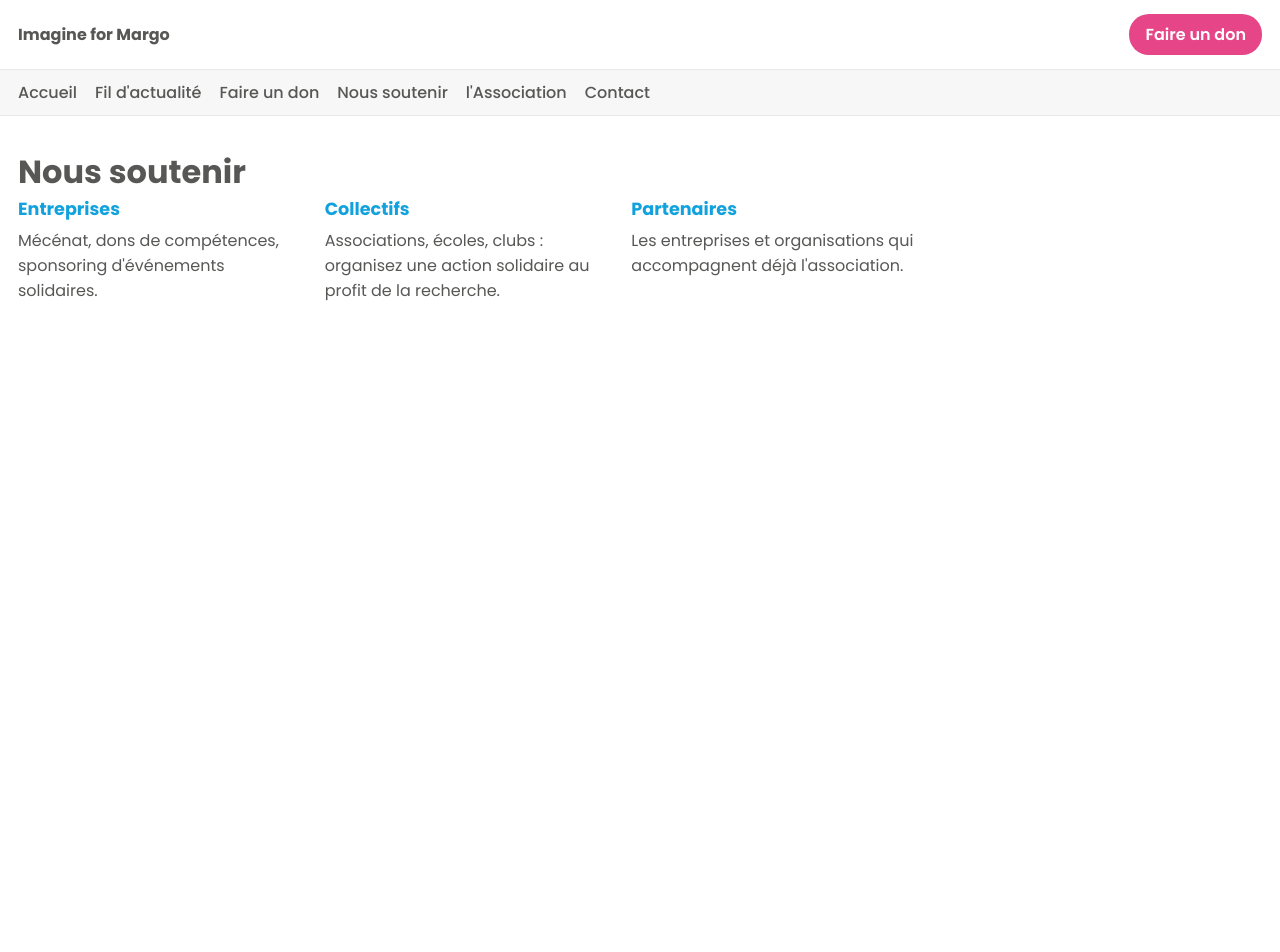
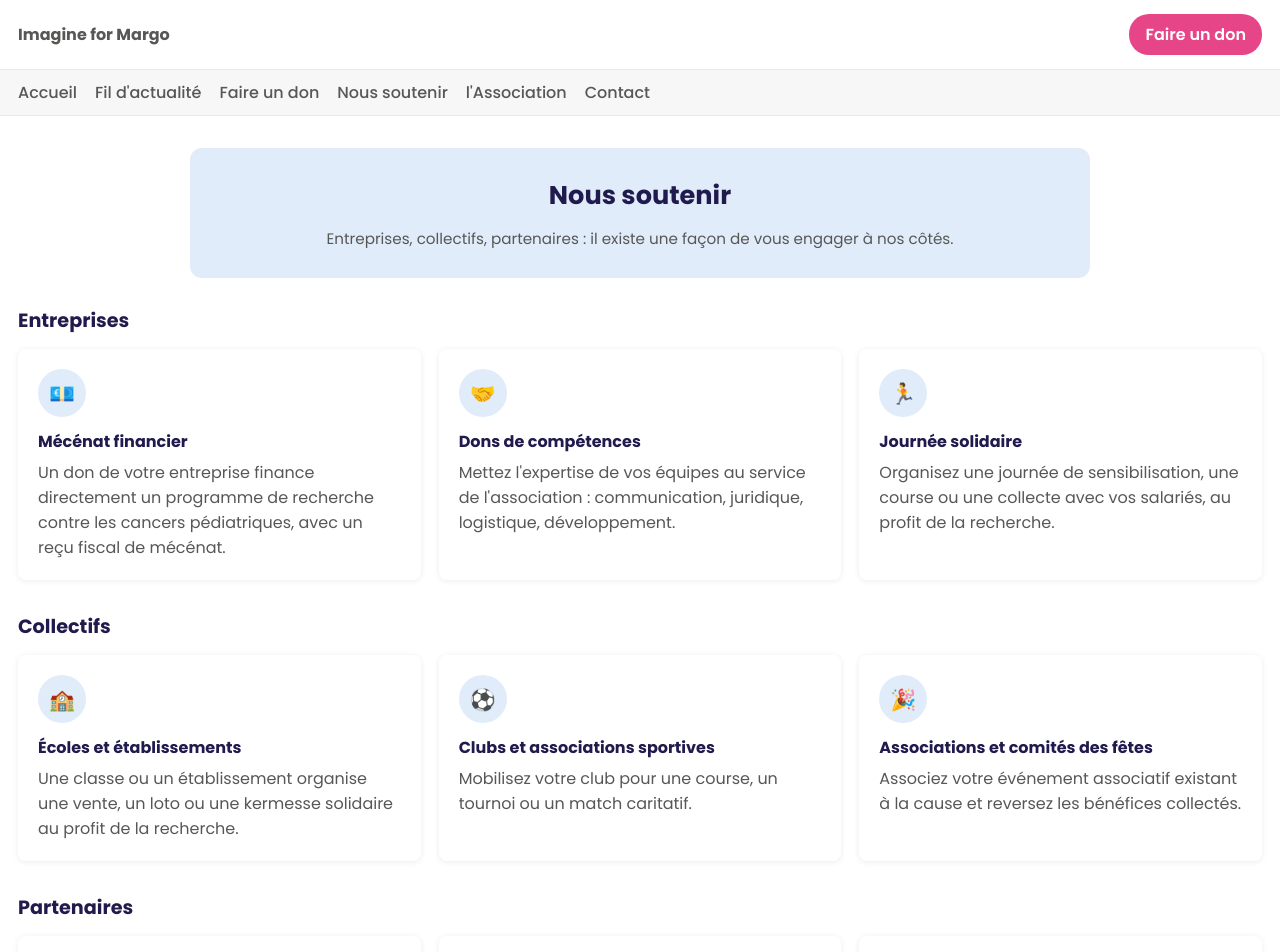
Before and after one commit to Exaltemps-solidaire/edition20-team06, a Next.js app in the folder frontend/: page /nous-soutenir in a window 1280 px wide. Shown: the top 952 px of the page. Before the commit the page ends 800 px from the top, so only its background shows below. Built offline with nearby package versions, Linux system fonts and the light colour scheme.

Commit message:
Itération 7 : page Nous soutenir concrète, avec des cartes de contenu par section
Co-Authored-By: Claude Sonnet 5 <noreply@anthropic.com>

```diff
--- a/frontend/src/app/globals.css
+++ b/frontend/src/app/globals.css
@@ -258,6 +258,64 @@ body {
   cursor: pointer;
 }
 
+.hero-petit {
+  padding: 28px 24px;
+  margin-bottom: 28px;
+}
+
+.hero-petit h1 {
+  font-size: 1.6rem;
+}
+
+.hero-petit p {
+  font-size: 0.95rem;
+}
+
+.soutien-section {
+  margin-bottom: 32px;
+}
+
+.soutien-section h2 {
+  font-size: 1.2rem;
+  color: #201a4d;
+  margin-bottom: 14px;
+}
+
+.soutien-cartes {
+  list-style: none;
+  display: grid;
+  grid-template-columns: repeat(auto-fit, minmax(220px, 1fr));
+  gap: 18px;
+}
+
+.soutien-carte {
+  border-radius: 8px;
+  box-shadow: 0 1px 6px rgba(0, 0, 0, 0.08);
+  padding: 20px;
+}
+
+.soutien-carte-icone {
+  display: flex;
+  align-items: center;
+  justify-content: center;
+  width: 48px;
+  height: 48px;
+  border-radius: 50%;
+  background: #e0ecfa;
+  font-size: 1.3rem;
+  margin-bottom: 12px;
+}
+
+.soutien-carte h3 {
+  font-size: 1rem;
+  margin-bottom: 6px;
+  color: #201a4d;
+}
+
+.soutien-cta {
+  margin-top: 8px;
+}
+
 .rubrique-sections {
   list-style: none;
   display: grid;
--- a/frontend/src/app/nous-soutenir/page.tsx
+++ b/frontend/src/app/nous-soutenir/page.tsx
@@ -1,21 +1,99 @@
+import Link from "next/link";
+
+const ENTREPRISES = [
+  {
+    icone: "💶",
+    titre: "Mécénat financier",
+    description:
+      "Un don de votre entreprise finance directement un programme de recherche contre les cancers pédiatriques, avec un reçu fiscal de mécénat.",
+  },
+  {
+    icone: "🤝",
+    titre: "Dons de compétences",
+    description:
+      "Mettez l'expertise de vos équipes au service de l'association : communication, juridique, logistique, développement.",
+  },
+  {
+    icone: "🏃",
+    titre: "Journée solidaire",
+    description:
+      "Organisez une journée de sensibilisation, une course ou une collecte avec vos salariés, au profit de la recherche.",
+  },
+];
+
+const COLLECTIFS = [
+  {
+    icone: "🏫",
+    titre: "Écoles et établissements",
+    description:
+      "Une classe ou un établissement organise une vente, un loto ou une kermesse solidaire au profit de la recherche.",
+  },
+  {
+    icone: "⚽",
+    titre: "Clubs et associations sportives",
+    description: "Mobilisez votre club pour une course, un tournoi ou un match caritatif.",
+  },
+  {
+    icone: "🎉",
+    titre: "Associations et comités des fêtes",
+    description: "Associez votre événement associatif existant à la cause et reversez les bénéfices collectés.",
+  },
+];
+
+const PARTENAIRES = [
+  {
+    icone: "🏥",
+    titre: "Acteurs de la santé",
+    description: "Laboratoires, cliniques et professionnels de santé qui soutiennent la recherche sur la durée.",
+  },
+  {
+    icone: "🏢",
+    titre: "Grandes entreprises",
+    description: "Groupes nationaux engagés dans un partenariat pluriannuel avec l'association.",
+  },
+  {
+    icone: "🏪",
+    titre: "PME et commerces locaux",
+    description: "Entreprises de proximité qui reversent une part de leurs ventes ou organisent une collecte.",
+  },
+];
+
+function SectionCartes({ titre, cartes }: { titre: string; cartes: typeof ENTREPRISES }) {
+  return (
+    <section className="soutien-section">
+      <h2>{titre}</h2>
+      <ul className="soutien-cartes">
+        {cartes.map((carte) => (
+          <li key={carte.titre} className="soutien-carte">
+            <span className="soutien-carte-icone" aria-hidden="true">
+              {carte.icone}
+            </span>
+            <h3>{carte.titre}</h3>
+            <p>{carte.description}</p>
+          </li>
+        ))}
+      </ul>
+    </section>
+  );
+}
+
 export default function NousSoutenirPage() {
   return (
     <main className="page-rubrique">
-      <h1>Nous soutenir</h1>
-      <ul className="rubrique-sections">
-        <li>
-          <h2>Entreprises</h2>
-          <p>Mécénat, dons de compétences, sponsoring d&apos;événements solidaires.</p>
-        </li>
-        <li>
-          <h2>Collectifs</h2>
-          <p>Associations, écoles, clubs : organisez une action solidaire au profit de la recherche.</p>
-        </li>
-        <li>
-          <h2>Partenaires</h2>
-          <p>Les entreprises et organisations qui accompagnent déjà l&apos;association.</p>
-        </li>
-      </ul>
+      <section className="hero hero-petit">
+        <h1>Nous soutenir</h1>
+        <p>Entreprises, collectifs, partenaires : il existe une façon de vous engager à nos côtés.</p>
+      </section>
+
+      <SectionCartes titre="Entreprises" cartes={ENTREPRISES} />
+      <SectionCartes titre="Collectifs" cartes={COLLECTIFS} />
+      <SectionCartes titre="Partenaires" cartes={PARTENAIRES} />
+
+      <div className="soutien-cta">
+        <Link href="/contact" className="don-cta">
+          Devenir partenaire →
+        </Link>
+      </div>
     </main>
   );
 }
```
Also changed, not shown: 1 other file (tests, documents, lock files or other folders).
